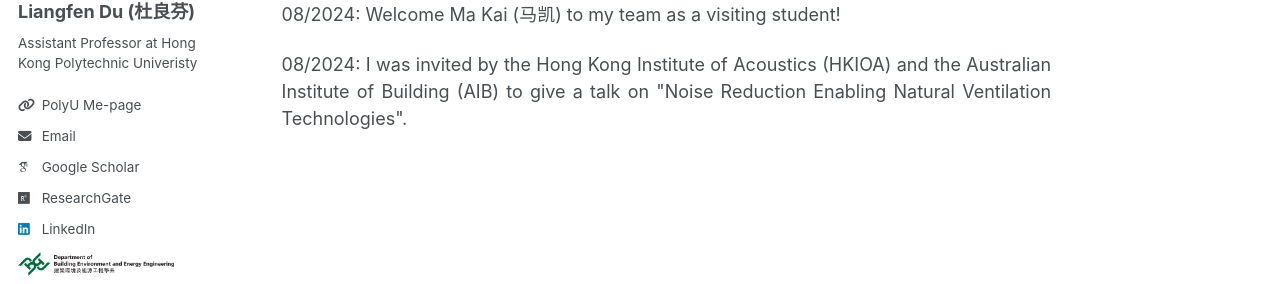
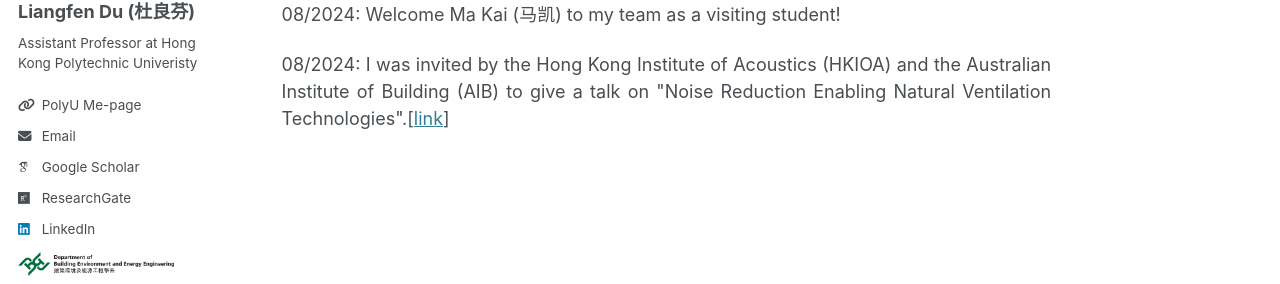
Before and after one commit to liangfen-du/liangfen-du.github.io, a Jekyll site: the page built from _pages/about.md, in a window 1280 px wide and 900 px high, scrolled down 751 px. Shown: the part 428-712 px from the top of the window. Built offline with Jekyll 4.4.1, drawn with Linux system fonts in a browser that asks for light colours; some web fonts are replaced.

Commit message:
Update about.md
add link of HKIOA activities

```diff
--- a/_pages/about.md
+++ b/_pages/about.md
@@ -38,5 +38,5 @@
 <p>08/2024: Welcome Ma Kai (马凯) to my team as a visiting student!</p>
 
 <div class="text-justify">
-<p>08/2024: I was invited by the Hong Kong Institute of Acoustics (HKIOA) and the Australian Institute of Building (AIB) to give a talk on "Noise Reduction Enabling Natural Ventilation Technologies".</p>
+<p>08/2024: I was invited by the Hong Kong Institute of Acoustics (HKIOA) and the Australian Institute of Building (AIB) to give a talk on "Noise Reduction Enabling Natural Ventilation Technologies".[<a href="https://hkioa.org/detail_photo.php?solevar=e8063bf1b823b6a7">link</a>] </p>
 </div>
```
